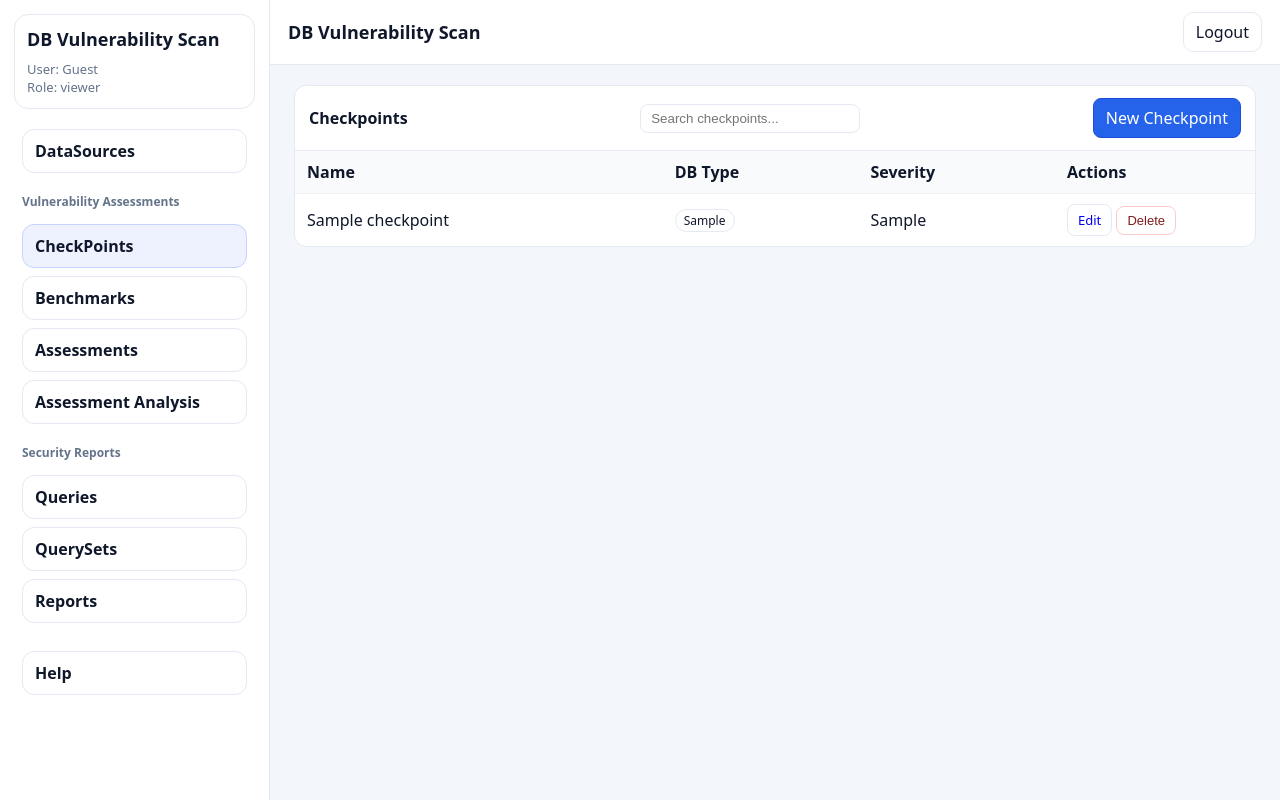
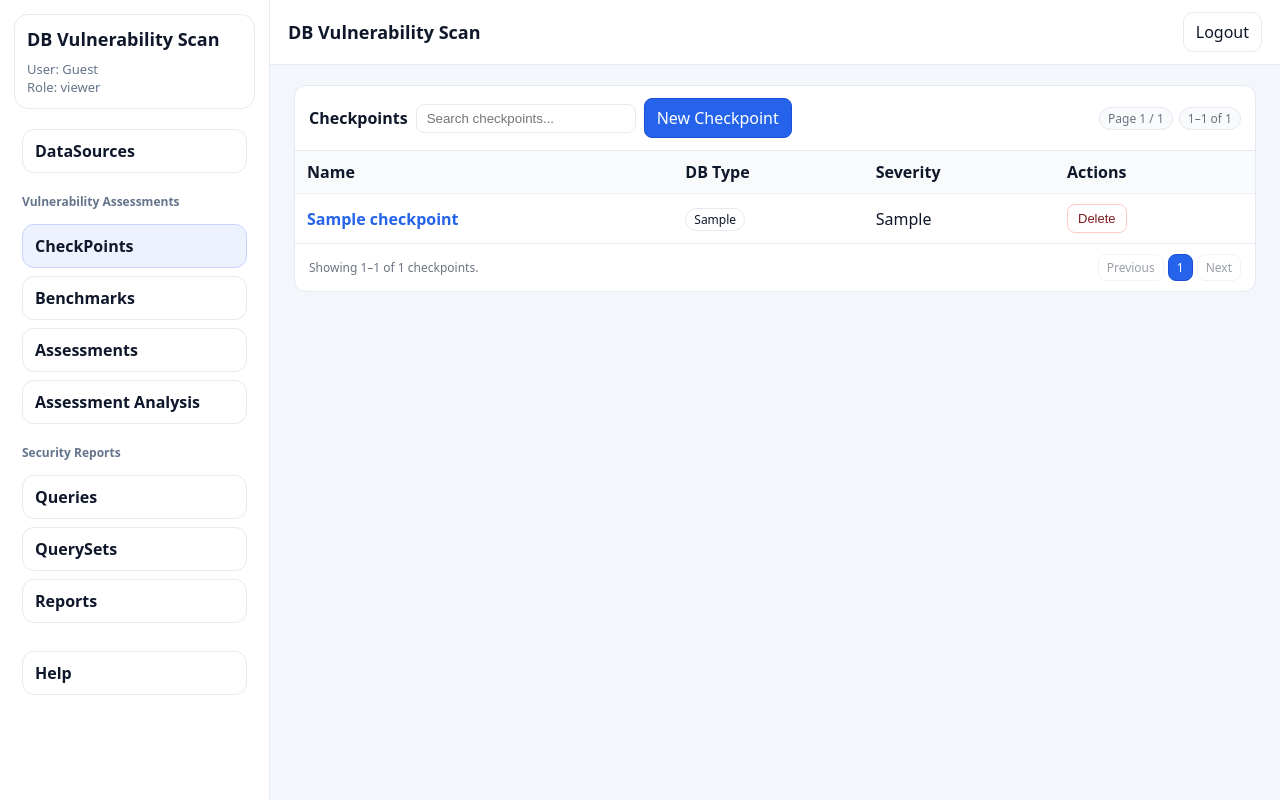
Before and after one commit to yusufanilakduygu/DBVULSCAN, a Flask app: page /checkpoints/ in a window 1280 px wide. Run offline with Flask 3, Linux system fonts and the light colour scheme; tables that the repository leaves empty or names only in its code hold one stand-in row (values such as "Sample post").

Commit message:
4  Aralık 2025 değişiklikleri

```diff
--- a/checkpoints/routes.py
+++ b/checkpoints/routes.py
@@ -1,4 +1,4 @@
-from flask import render_template, request, redirect, url_for, flash
+from flask import render_template, request, redirect, url_for, flash, session
 from . import checkpoints_bp
 from db import get_db
 
@@ -97,27 +97,98 @@ def evaluate_condition(result_value, condition_text):
 
 
 # ---------- LIST ---------- #
-
 @checkpoints_bp.route('/')
 def list_checkpoints():
     db = get_db()
     cursor = db.cursor()
 
-    cursor.execute("""
+    # --- Search param: URL varsa onu al, yoksa session'dan oku ---
+    q_param = request.args.get('q')
+    if q_param is not None:
+        search = q_param.strip()
+        session['cp_search'] = search  # boş da olsa güncel değeri yaz
+    else:
+        search = session.get('cp_search', '').strip()
+
+    # --- Pagination params ---
+    try:
+        page = int(request.args.get('page', 1))
+    except (TypeError, ValueError):
+        page = 1
+
+    if page < 1:
+        page = 1
+
+    per_page = 15  # her sayfada kaç checkpoint gösterileceği
+
+    # --- Dinamik WHERE ---
+    where_clause = ""
+    params_count = []
+
+    if search:
+        where_clause = """
+            WHERE
+                Name LIKE %s
+                OR DB_Type LIKE %s
+                OR Severity LIKE %s
+        """
+        like = f"%{search}%"
+        params_count = [like, like, like]
+
+    # --- Toplam kayıt sayısı ---
+    cursor.execute(f"SELECT COUNT(*) AS cnt FROM checkpoints {where_clause}", params_count)
+    total_records = cursor.fetchone()["cnt"]
+
+    # --- Sayfa / offset hesapla ---
+    if total_records == 0:
+        total_pages = 1
+        page = 1
+        offset = 0
+    else:
+        total_pages = (total_records + per_page - 1) // per_page
+        if page > total_pages:
+            page = total_pages
+        offset = (page - 1) * per_page
+
+    # --- İlgili sayfadaki kayıtlar ---
+    params_rows = params_count + [per_page, offset]
+
+    cursor.execute(
+        f"""
         SELECT
-            Id       AS id,
-            Name     AS name,
-            DB_Type  AS db_type,
+            Id AS id,
+            Name AS name,
+            DB_Type AS db_type,
             Severity AS severity
         FROM checkpoints
+        {where_clause}
         ORDER BY Name ASC
-    """)
+        LIMIT %s OFFSET %s
+        """,
+        params_rows,
+    )
 
-    rows = cursor.fetchall()  # DictCursor → sözlük döner
+    rows = cursor.fetchall()
 
-    return render_template('checkpoints/list.html', rows=rows)
+    # Gösterilen satır aralığı
+    if total_records == 0:
+        start_record = 0
+        end_record = 0
+    else:
+        start_record = offset + 1
+        end_record = min(offset + per_page, total_records)
 
-
+    return render_template(
+        "checkpoints/list.html",
+        rows=rows,
+        page=page,
+        per_page=per_page,
+        total_pages=total_pages,
+        total_records=total_records,
+        start_record=start_record,
+        end_record=end_record,
+        search=search,
+    )
 
 
 # ---------- NEW ---------- #
@@ -138,8 +209,8 @@ def new_checkpoint():
         text_fail = request.form.get('text_fail')
         notes = request.form.get('notes')
 
-        if not name or not db_type or not sql_test or not sql_detail:
-            flash('Name, DB Type, SQL Test ve SQL Detail zorunludur.', 'danger')
+        if not name or not db_type or not sql_test or not sql_detail or not test_condition:
+            flash('Name, DB Type, SQL Test ve SQL Detail and condition field must be entered.', 'danger')
             return render_template('checkpoints/form.html', mode='new', checkpoint=request.form)
 
         db = get_db()
@@ -204,8 +275,8 @@ def edit_checkpoint(checkpoint_id):
         text_fail = request.form.get('text_fail')
         notes = request.form.get('notes')
 
-        if not name or not db_type or not sql_test or not sql_detail:
-            flash('Name, DB Type, SQL Test ve SQL Detail zorunludur.', 'danger')
+        if not name or not db_type or not sql_test or not sql_detail or not test_condition:
+            flash('Name, DB Type, SQL Test ve SQL Detail and condition must be entered', 'danger')
             checkpoint = dict(request.form)
             checkpoint['id'] = checkpoint_id
             return render_template('checkpoints/form.html', mode='edit', checkpoint=checkpoint)
@@ -226,7 +297,7 @@ def edit_checkpoint(checkpoint_id):
         ))
         db.commit()
 
-        flash('Checkpoint güncellendi.', 'success')
+        flash('Checkpoint has been updated successfully.', 'success')
         return redirect(url_for('checkpoints.edit_checkpoint', checkpoint_id=checkpoint_id))
 
     cursor.execute("""
--- a/templates/checkpoints/list.html
+++ b/templates/checkpoints/list.html
@@ -18,24 +18,68 @@
 .actions .danger:hover{background:#fff1f2;}
 .search-box{display:flex;align-items:center;gap:6px;}
 .search-box input{border:1px solid #e5e9f2;border-radius:8px;padding:6px 10px;width:220px;}
-@media (max-width: 980px){ .ds-head{flex-direction:column;align-items:flex-start;} }
+
+/* Name link (Edit yerine tıklanabilir ad) */
+.cp-link{
+  color:#2563eb;
+  font-weight:600;
+  text-decoration:none;
+  cursor:pointer;
+}
+.cp-link:hover{
+  color:#1d4ed8;
+  text-decoration:underline;
+}
+
+/* Üst sağda sayfa ve kayıt bilgisi */
+.ds-meta{display:flex;align-items:center;gap:6px;font-size:12px;color:#6b7280;margin-left:auto;}
+.ds-meta .badge{background:#f9fafb;}
+
+/* Alt kısım pager */
+.ds-footer{display:flex;justify-content:space-between;align-items:center;padding:10px 14px;border-top:1px solid #e5e9f2;font-size:12px;color:#6b7280;}
+.pagination{display:flex;list-style:none;padding:0;margin:0;gap:4px;}
+.pagination li{display:inline-block;}
+.pagination .page-link{display:inline-block;padding:4px 8px;border-radius:8px;border:1px solid #e5e9f2;text-decoration:none;font-size:12px;color:#374151;background:#fff;}
+.pagination .page-item.active .page-link{background:#2563eb;color:#fff;border-color:#1d4ed8;}
+.pagination .page-item.disabled .page-link{opacity:0.5;pointer-events:none;}
+
+@media (max-width: 980px){
+  .ds-head{flex-direction:column;align-items:flex-start;}
+  .ds-meta{margin-left:0;}
+  .ds-footer{flex-direction:column;align-items:flex-start;gap:4px;}
+}
 </style>
 
 <div class="ds-wrap">
   <div class="ds-head">
     <div class="ds-title">Checkpoints</div>
 
+    <!-- Search kutusu: server-side, değer korunuyor -->
     <div class="search-box">
-      <input type="text" id="searchInput" placeholder="Search checkpoints..." onkeyup="filterTable()">
+      <form method="get" action="{{ url_for('checkpoints.list_checkpoints') }}" style="display:flex;align-items:center;gap:6px;">
+        <input
+          type="text"
+          name="q"
+          id="searchInput"
+          placeholder="Search checkpoints..."
+          value="{{ search or '' }}"
+        >
+      </form>
     </div>
 
     <div class="ds-actions">
       <a href="{{ url_for('checkpoints.new_checkpoint') }}" class="btn btn-primary">New Checkpoint</a>
     </div>
+
+    <!-- Üst sağdaki sayfa & kayıt bilgisi -->
+    <div class="ds-meta">
+      <span class="badge">Page {{ page }} / {{ total_pages }}</span>
+      <span class="badge">{{ start_record }}–{{ end_record }} of {{ total_records }}</span>
+    </div>
   </div>
 
   <div class="overflow-x-auto">
-    <table class="ds-table" id="cpTable">
+    <table class="ds-table">
       <thead>
         <tr>
           <th>Name</th>
@@ -47,11 +91,14 @@
       <tbody>
         {% for r in rows %}
         <tr>
-          <td>{{ r.name }}</td>
+          <td>
+            <a href="{{ url_for('checkpoints.edit_checkpoint', checkpoint_id=r.id) }}" class="cp-link">
+              {{ r.name }}
+            </a>
+          </td>
           <td><span class="badge">{{ r.db_type }}</span></td>
           <td>{{ r.severity }}</td>
           <td class="actions">
-            <a href="{{ url_for('checkpoints.edit_checkpoint', checkpoint_id=r.id) }}">Edit</a>
             <form action="{{ url_for('checkpoints.delete_checkpoint', checkpoint_id=r.id) }}"
                   method="post" style="display:inline"
                   onsubmit="return confirm('Delete {{ r.name }}?');">
@@ -63,26 +110,41 @@
       </tbody>
     </table>
   </div>
+
+  <!-- Alt kısım: özet + pagination -->
+  <div class="ds-footer">
+    <div>
+      Showing {{ start_record }}–{{ end_record }} of {{ total_records }} checkpoints.
+    </div>
+    <nav aria-label="Checkpoint pagination">
+      <ul class="pagination">
+        <!-- Previous -->
+        <li class="page-item {% if page <= 1 %}disabled{% endif %}">
+          <a class="page-link"
+             href="{{ url_for('checkpoints.list_checkpoints', page=page-1, q=search) }}">
+            Previous
+          </a>
+        </li>
+
+        <!-- Sayfa numaraları -->
+        {% for p in range(1, total_pages + 1) %}
+          <li class="page-item {% if p == page %}active{% endif %}">
+            <a class="page-link"
+               href="{{ url_for('checkpoints.list_checkpoints', page=p, q=search) }}">
+              {{ p }}
+            </a>
+          </li>
+        {% endfor %}
+
+        <!-- Next -->
+        <li class="page-item {% if page >= total_pages %}disabled{% endif %}">
+          <a class="page-link"
+             href="{{ url_for('checkpoints.list_checkpoints', page=page+1, q=search) }}">
+            Next
+          </a>
+        </li>
+      </ul>
+    </nav>
+  </div>
 </div>
-
-<script>
-function filterTable() {
-  const input = document.getElementById("searchInput");
-  const filter = input.value.toLowerCase();
-  const table = document.getElementById("cpTable");
-  const rows = table.getElementsByTagName("tr");
-  for (let i = 1; i < rows.length; i++) {
-    let visible = false;
-    const cells = rows[i].getElementsByTagName("td");
-    for (let j = 0; j < cells.length; j++) {
-      const text = cells[j].textContent || cells[j].innerText;
-      if (text.toLowerCase().includes(filter)) {
-        visible = true;
-        break;
-      }
-    }
-    rows[i].style.display = visible ? "" : "none";
-  }
-}
-</script>
 {% endblock %}
```
Also changed, not shown: 1 other file.
